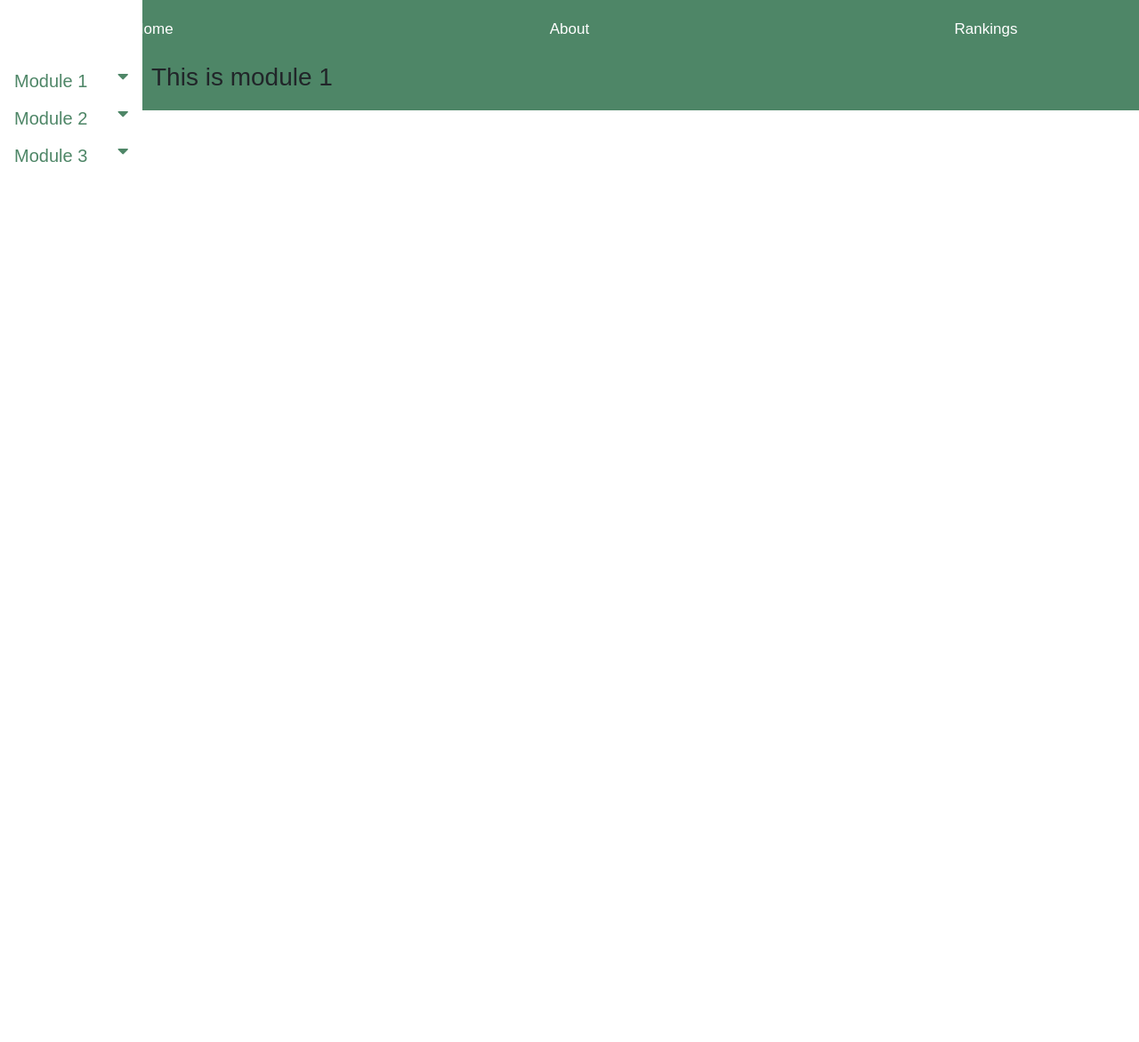
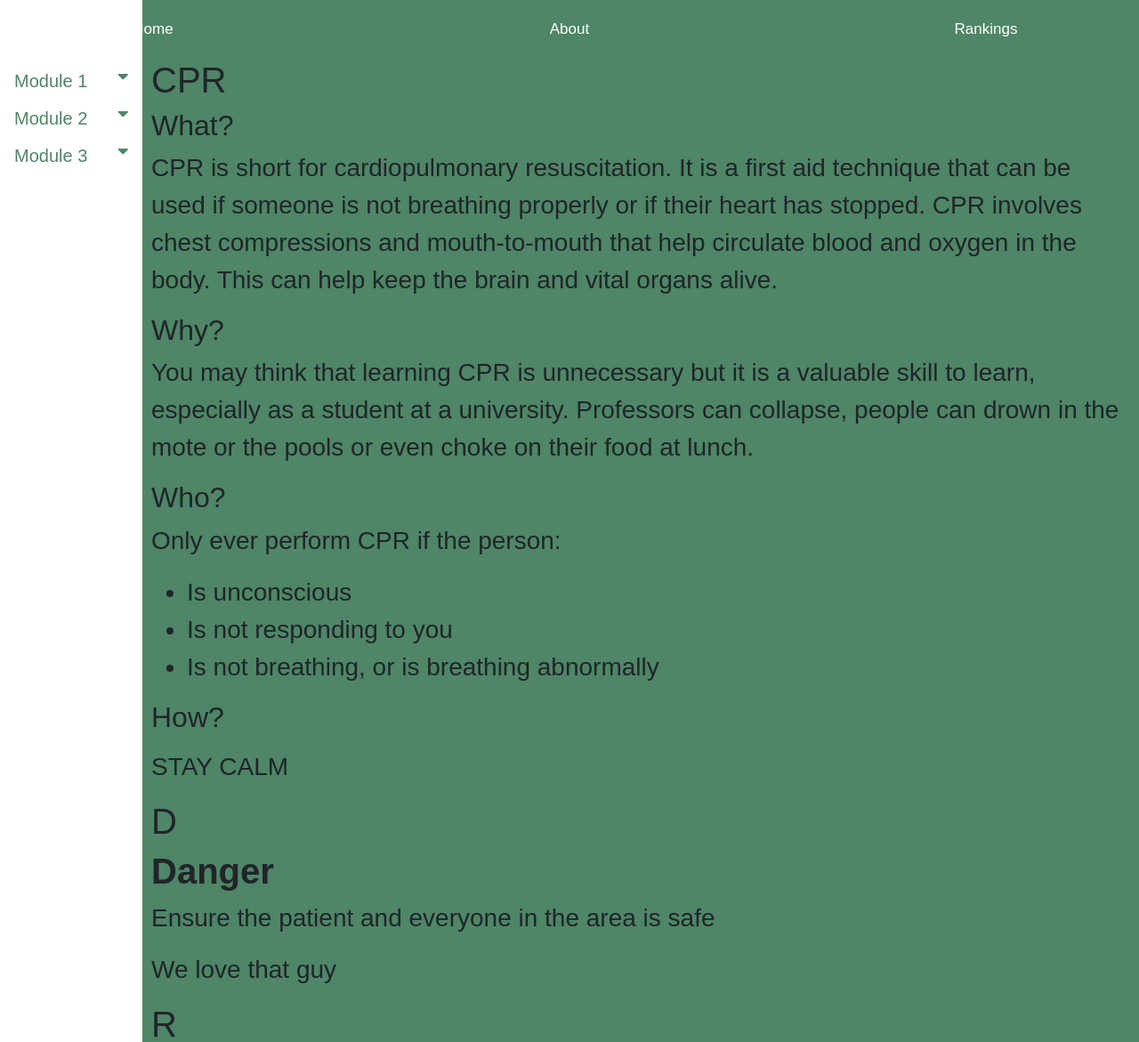
Before and after one commit to JoshuaCHC/unihelp, a Flask app: page /login/module1 in a window 1280 px wide. Shown: the whole page at 89% size. Run offline with Flask 2, Linux system fonts and the light colour scheme; some libraries are stand-ins or nearby versions.

Commit message:
manual merge between modules and new flask parts

```diff
--- a/app/templates/Module1.html
+++ b/app/templates/Module1.html
@@ -1,4 +1,122 @@
 {% extends "Modules.html"%}
 {% block content %}
-<p>This is module 1</p>
+<body>
+<h1 class="blinking header">
+    CPR
+</h1>
+<h2>What?</h2>
+<p>
+    CPR is short for cardiopulmonary resuscitation.
+    It is a first aid technique that can be used if someone is not breathing properly or if their heart has stopped.
+    CPR involves chest compressions and mouth-to-mouth that help circulate blood and oxygen in the body.
+    This can help keep the brain and vital organs alive.
+</p>
+<h2>Why?</h2>
+<p>
+    You may think that learning CPR is unnecessary but it is a valuable skill to learn, especially as
+    a student at a university. Professors can collapse, people can drown in the mote or the pools or even
+    choke on their food at lunch.
+</p>
+<h2>Who?</h2>
+<p>
+    Only ever perform CPR if the person:
+    <ul>
+        <li>Is unconscious</li>
+        <li>Is not responding to you</li>
+        <li>Is not breathing, or is breathing abnormally</li>
+    </ul>
+</p>
+<h2>
+How?
+</h2>
+<p>
+<div>STAY CALM</div>
+</p>
+
+<div class="flip-card">
+    <div class="flip-card-inner">
+      <div class="flip-card-front">
+        <h1>D</h1>
+      </div>
+      <div class="flip-card-back">
+        <h1><b>Danger</b></h1>
+        <p>Ensure the patient and everyone in the area is safe</p>
+        <p>We love that guy</p>
+      </div>
+    </div>
+  </div>
+
+  <div class="flip-card">
+    <div class="flip-card-inner">
+      <div class="flip-card-front">
+        <h1>R</h1>
+      </div>
+      <div class="flip-card-back">
+        <h1><b>Response</b></h1>
+        <p>Look for a response from the patient </p>
+        <p>Ask their name, squeeze their shoulder</p>
+      </div>
+    </div>
+  </div>
+  <div class="flip-card">
+    <div class="flip-card-inner">
+      <div class="flip-card-front">
+        <h1>S</h1>
+      </div>
+      <div class="flip-card-back">
+        <h1><b>Send for help</b></h1>
+        <p>If no response then call 000</p>
+        <p><b>Do not leave the patient</b></p>
+      </div>
+    </div>
+  </div>
+  <div class="flip-card">
+    <div class="flip-card-inner">
+      <div class="flip-card-front">
+        <h1>A</h1>
+      </div>
+      <div class="flip-card-back">
+        <h1><b>Airway</b></h1>
+        <p>Check if their mouth and through is clear</p>
+        <p>Remove any obvious blockages</p>
+        <p>gently tilt their head back and lift their chin</p>
+      </div>
+    </div>
+  </div>
+  <div class="flip-card">
+    <div class="flip-card-inner">
+      <div class="flip-card-front">
+        <h1>B</h1>
+      </div>
+      <div class="flip-card-back">
+        <h1><b>Breathing</b></h1>
+        <p>Check if the patient is breathing normally</p>
+        <p>place them in the recovery position</p>
+      </div>
+    </div>
+  </div>
+  <div class="flip-card">
+    <div class="flip-card-inner">
+      <div class="flip-card-front">
+        <h1>C</h1>
+      </div>
+      <div class="flip-card-back">
+        <h1><b>CPR</b></h1>
+        <p>If they are still not breathing properly</p>
+        <p>Start CPR</p>
+      </div>
+    </div>
+  </div>
+  <div class="flip-card">
+    <div class="flip-card-inner">
+      <div class="flip-card-front">
+        <h1>D</h1>
+      </div>
+      <div class="flip-card-back">
+        <h1><b>Defibrillator</b></h1>
+        <p>Attach an Automated External Defibrillator to the patient</p>
+        <p><b>Do not leave the patient</b></p>
+      </div>
+    </div>
+  </div>
 {% endblock %}
```
